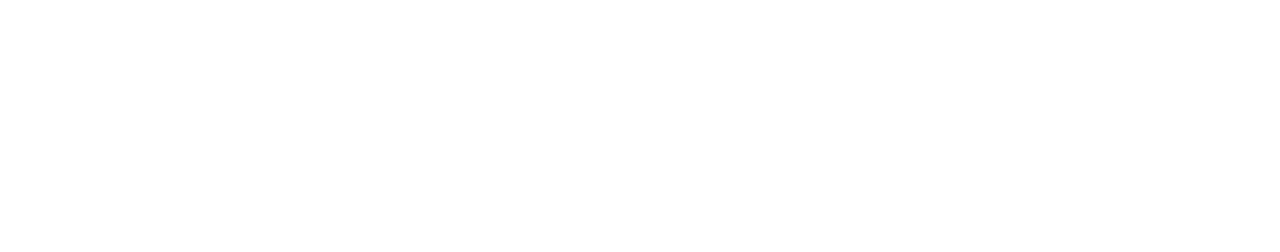
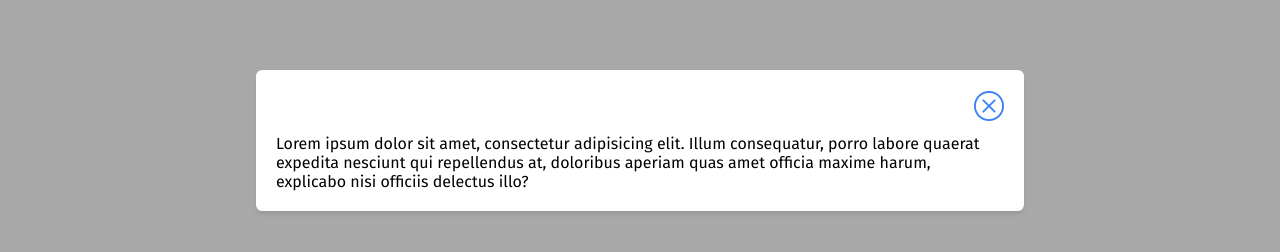
Before and after one commit to vclong2003/react-shopping-cart, a React (Create React App) app: page /products in a window 1280 px wide. Shown: the part 260-512 px from the top of the page. Built offline with nearby package versions, Linux system fonts and the light colour scheme; no server answers.

Commit message:
Popup common component

```diff
--- a/src/assets/css/global.css
+++ b/src/assets/css/global.css
@@ -18,6 +18,7 @@
   --blue: #3b82f6;
   --white: #ffffff;
   --black: #000000;
+  --black-opacity: #00000057;
   --gray: #6b7280;
   --gray-light: #e5e7eb;
   --gray-light-1: #e6e7eb;
@@ -74,16 +75,3 @@
   --shadow-2xl: 0 25px 50px -12px rgba(0, 0, 0, 0.25);
   --shadow-inner: inset 0 2px 4px 0 rgba(0, 0, 0, 0.06);
 }
-
-/*
-Order of properties should be:
-
-1. Positioning: position, top, right, bottom, left, z-index
-2. Box model: display, box-sizing, width, height, margin, padding, border
-3. Typography: font, line-height, text-align, text-transform, color
-4. Visual: background, color, opacity
-5. Layout: float, clear, flex, grid
-6. Decoration: border-radius, box-shadow
-7. Transforms and Transitions: transform, transition
-8. Miscellaneous: cursor, overflow, visibility
-*/
--- /dev/null
+++ b/src/components/Popup/Popup.styled.ts
@@ -0,0 +1,52 @@
+import styled from "styled-components";
+import Button from "../Button/Button";
+
+interface IPopupOverlayProps {
+  $show?: boolean;
+}
+
+const PopupOverlay = styled.div<IPopupOverlayProps>`
+  position: fixed;
+  top: 0;
+  left: 0;
+  width: 100%;
+  height: 100%;
+  background-color: var(--black-opacity);
+
+  display: ${({ $show }) => ($show ? "flex" : "none")};
+  flex-direction: row;
+  align-items: center;
+  justify-content: center;
+`;
+
+const PopupContainer = styled.div`
+  max-width: 768px;
+  max-height: 80%;
+  margin: 0 var(--s-8);
+  background-color: var(--white);
+  padding: var(--s-5);
+  border-radius: var(--br-md);
+  box-shadow: var(--shadow-md);
+  overflow: hidden;
+`;
+
+const PopupHeader = styled.div`
+  width: 100%;
+  display: flex;
+  flex-direction: row;
+  justify-content: flex-end;
+`;
+
+const PopupBody = styled.div`
+  width: 100%;
+`;
+
+const CloseButton = styled(Button)`
+  background-color: transparent;
+  font-size: var(--fs-3xl);
+  color: var(--blue);
+  padding: 0;
+  margin-bottom: var(--s-2);
+`;
+
+export { PopupOverlay, PopupContainer, PopupHeader, PopupBody, CloseButton };
--- /dev/null
+++ b/src/components/Popup/Popup.tsx
@@ -0,0 +1,34 @@
+import React from "react";
+import { JSX } from "react/jsx-runtime";
+import * as S from "./Popup.styled";
+
+interface IPopupProps {
+  children: JSX.Element | JSX.Element[] | string;
+  show?: boolean;
+  onClose: () => void;
+}
+
+export default function Popup({
+  children,
+  show,
+  onClose,
+}: IPopupProps): JSX.Element {
+  const handleClickContent = (
+    e: React.MouseEvent<HTMLDivElement, MouseEvent>,
+  ) => {
+    e.stopPropagation();
+  };
+
+  return (
+    <S.PopupOverlay $show={show} onClick={onClose}>
+      <S.PopupContainer onClick={handleClickContent}>
+        <S.PopupHeader>
+          <S.CloseButton onClick={onClose}>
+            <i className="bi bi-x-circle" />
+          </S.CloseButton>
+        </S.PopupHeader>
+        <S.PopupBody>{children}</S.PopupBody>
+      </S.PopupContainer>
+    </S.PopupOverlay>
+  );
+}
--- a/src/pages/Products/Products.tsx
+++ b/src/pages/Products/Products.tsx
@@ -1,4 +1,4 @@
-import React from "react";
+import React, { useState } from "react";
 import { useDispatch, useSelector } from "react-redux";
 import { AppDispatch, RootState } from "../../store";
 import { useEffect } from "react";
@@ -6,10 +6,13 @@ import { fetchAllProducts } from "../../store/slices/products";
 import ProductDetail from "./ProductDetail/ProductDetail";
 import ProductList from "./ProductList/ProductList";
 import * as S from "./Products.styled";
+import Popup from "../../components/Popup/Popup";
 
 export default function Products(): JSX.Element {
   const dispatch = useDispatch<AppDispatch>();
   const { selectedProduct } = useSelector((state: RootState) => state.products);
+
+  const [testShow, setTestShow] = useState(true);
 
   useEffect(() => {
     dispatch(fetchAllProducts());
@@ -17,6 +20,17 @@ export default function Products(): JSX.Element {
 
   return (
     <S.ProductPage>
+      <Popup
+        show={testShow}
+        onClose={() => {
+          setTestShow(false);
+        }}
+      >
+        Lorem ipsum dolor sit amet, consectetur adipisicing elit. Illum
+        consequatur, porro labore quaerat expedita nesciunt qui repellendus at,
+        doloribus aperiam quas amet officia maxime harum, explicabo nisi
+        officiis delectus illo?
+      </Popup>
       <S.PageContent>
         <S.Left>
           {selectedProduct && <ProductDetail product={selectedProduct} />}
```
Also changed, not shown: .prettierrc.json (added).
